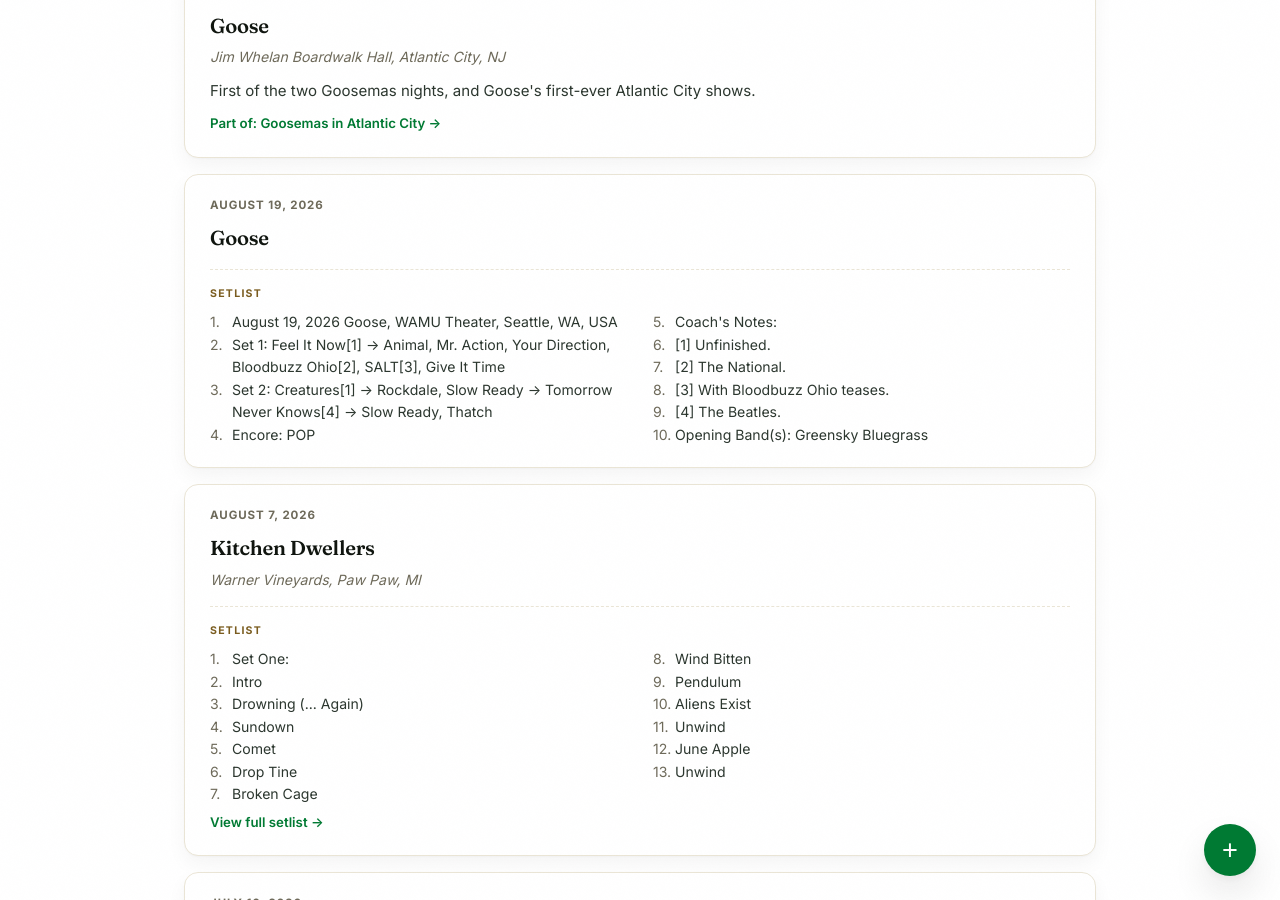
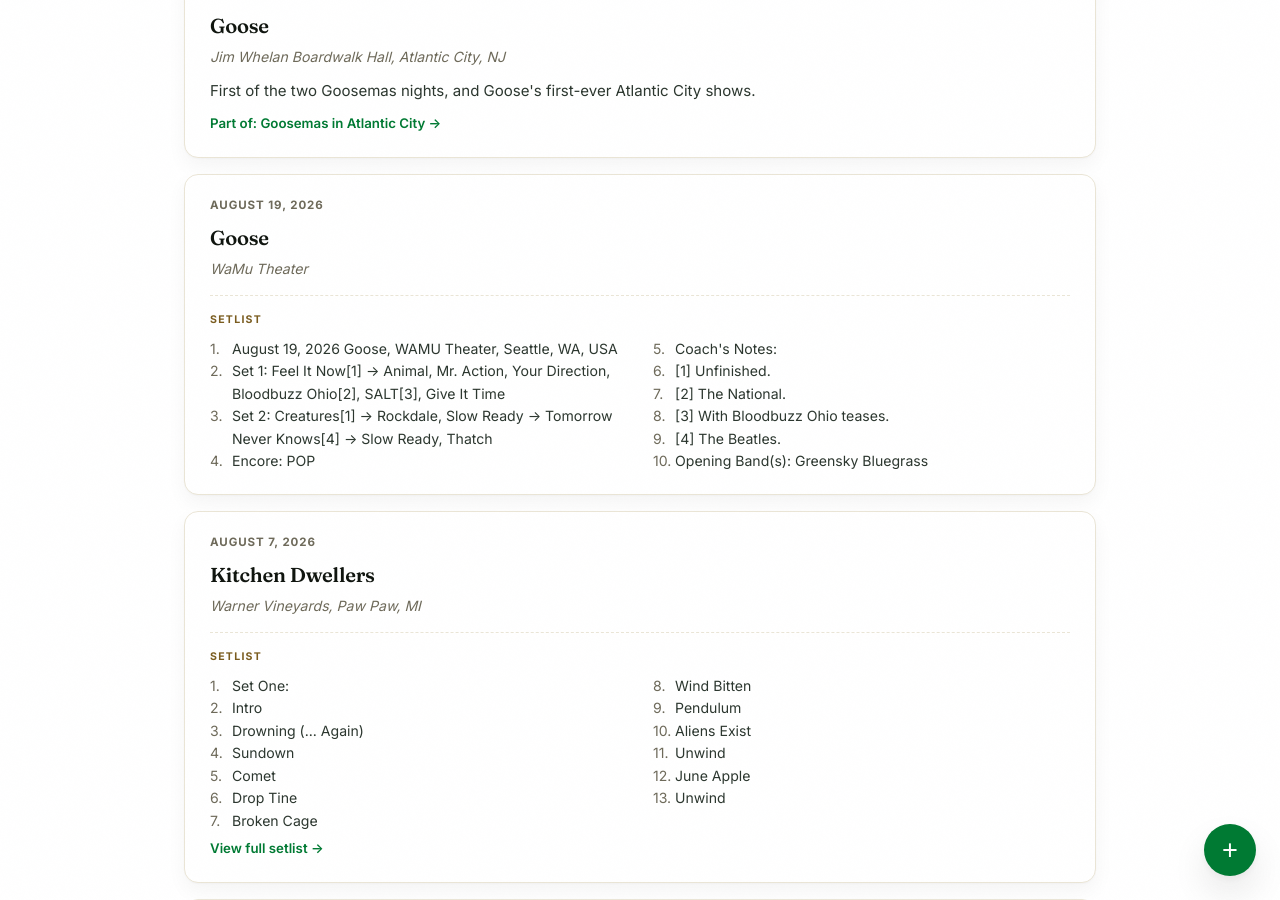
Before and after one commit to bmlanders/adventures, a Jekyll site: the page built from shows/index.html, in a window 1280 px wide and 900 px high, scrolled down 1193 px. Built offline with Jekyll 4.4.1, drawn with Linux system fonts in a browser that asks for light colours.

Commit message:
Update show: Goose on 2026-08-19

```diff
--- a/shows/index.html
+++ b/shows/index.html
@@ -58,6 +58,7 @@
 <div class="show-entry" id="2026-08-19-goose">
   <div class="show-date">August 19, 2026</div>
   <h3>Goose</h3>
+  <div class="show-venue">WaMu Theater</div>
   <div class="setlist">
     <div class="setlist-lbl">Setlist</div>
     <ol class="setlist-list">
```
